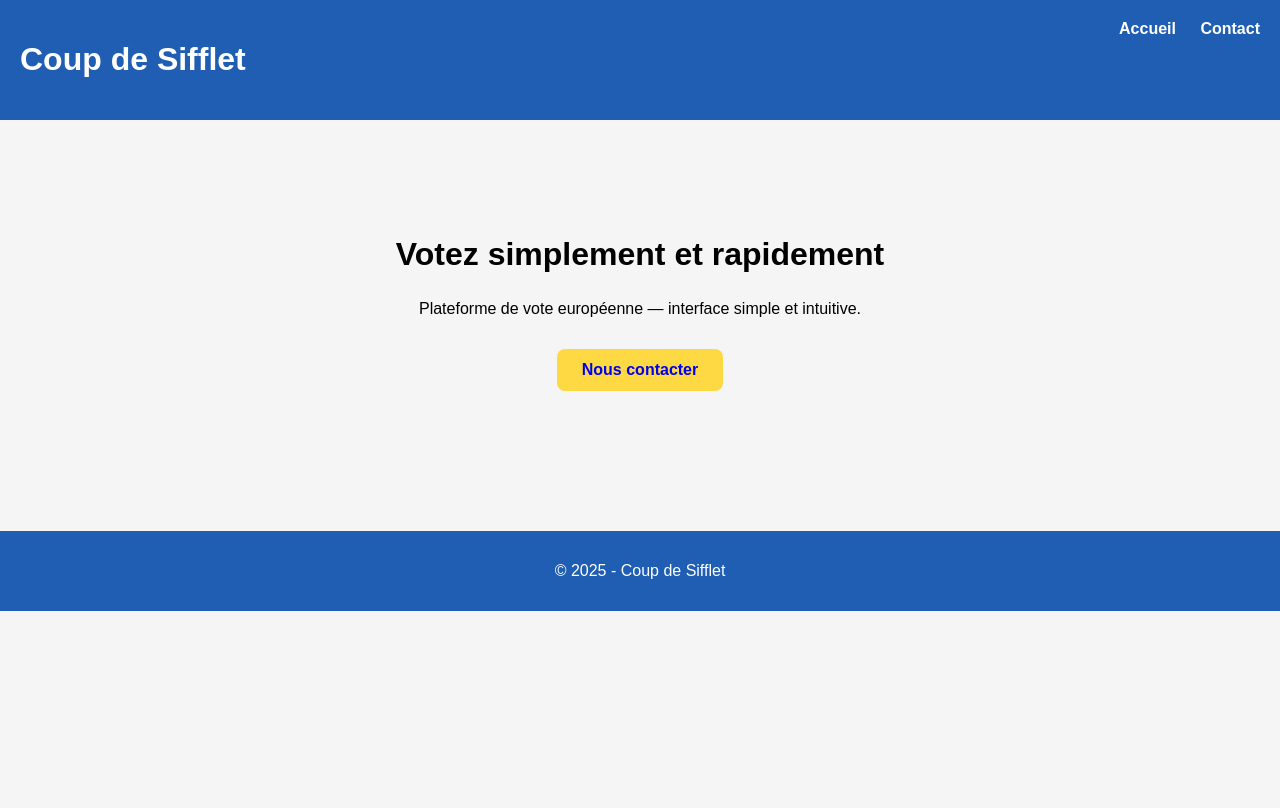
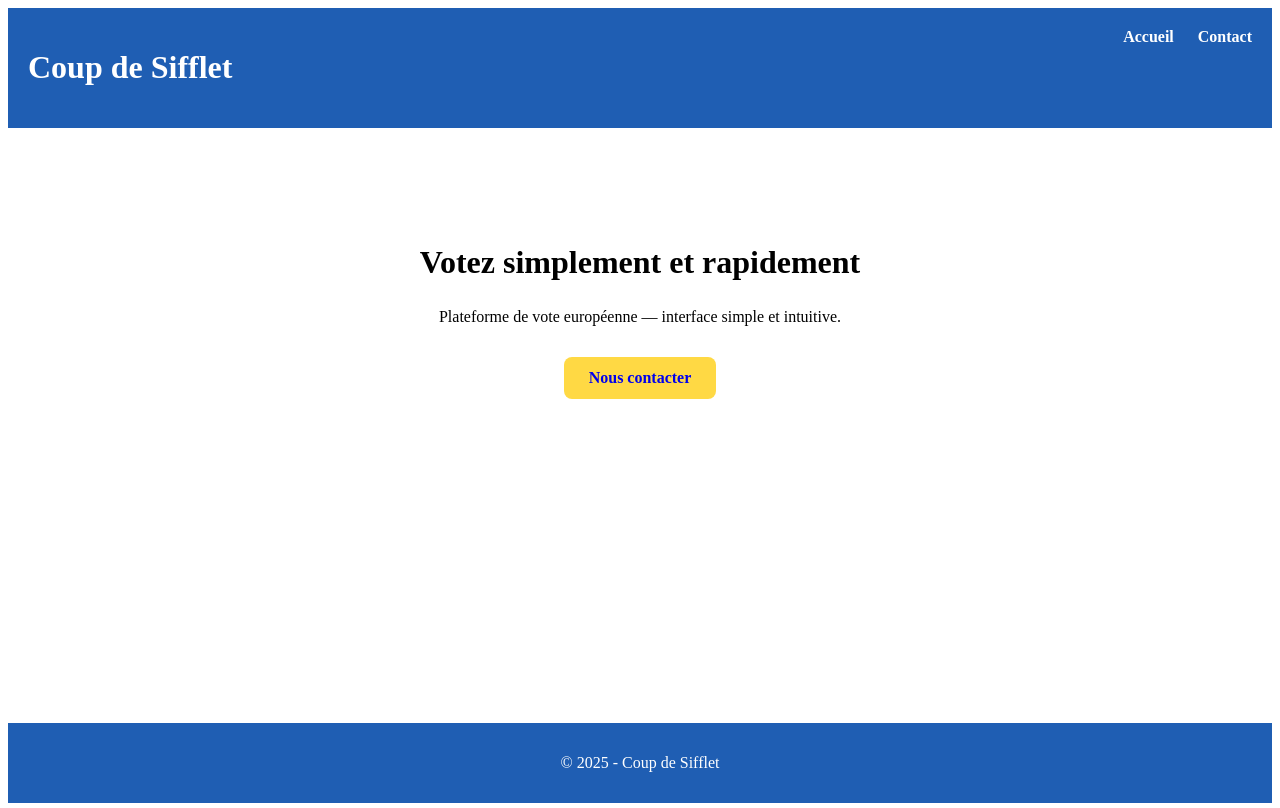
Before and after one commit to EthanStasse/SAE-2026, a PHP site: page / in a window 1280 px wide. Before the commit the page ends 611 px from the top, so only its background shows below. Run offline with PHP 8.4, Linux system fonts and the light colour scheme.

Commit message:
Ajustement de la page pour replacer le footer

```diff
--- a/mvp/assets/css/style.css
+++ b/mvp/assets/css/style.css
@@ -1,14 +1,21 @@
 :root {
     --blue: #1F5EB3;
     --yellow: #FFD944;
-    --bg: #f5f5f5;
+    --bg: #ffffff;
     --font: 'Poppins', sans-serif;
 }
 
+html, body {
+    height: 100%;
+}
+
 body {
-    margin: 0;
-    font-family: var(--font);
-    background: var(--bg);
+    display: flex;
+    flex-direction: column;
+}
+
+main {
+    flex: 1;
 }
 
 /* HEADER */
@@ -68,5 +75,5 @@ footer {
     color: white;
     padding: 15px;
     text-align: center;
-    margin-top: 50px;
+    margin-bottom: 5px;
 }
--- a/mvp/vue/accueil.php
+++ b/mvp/vue/accueil.php
@@ -15,11 +15,13 @@
     </nav>
 </header>
 
-<section class="hero">
-    <h2>Votez simplement et rapidement</h2>
-    <p>Plateforme de vote européenne — interface simple et intuitive.</p>
-    <a class="btn" href="Index.php?page=contact">Nous contacter</a>
-</section>
+<main>
+    <section class="hero">
+        <h2>Votez simplement et rapidement</h2>
+        <p>Plateforme de vote européenne — interface simple et intuitive.</p>
+        <a class="btn" href="Index.php?page=contact">Nous contacter</a>
+    </section>
+</main>
 
 <footer>
     <p>&copy; 2025 - Coup de Sifflet</p>
--- a/mvp/vue/contact.php
+++ b/mvp/vue/contact.php
@@ -15,6 +15,7 @@
     </nav>
 </header>
 
+<main>
 <section class="form-section">
     <h2>Contactez-nous</h2>
 
@@ -31,6 +32,7 @@
         <button class="btn">Envoyer</button>
     </form>
 </section>
+</main>
 
 <footer>
     <p>&copy; 2025 - Coup de Sifflet</p>
```
